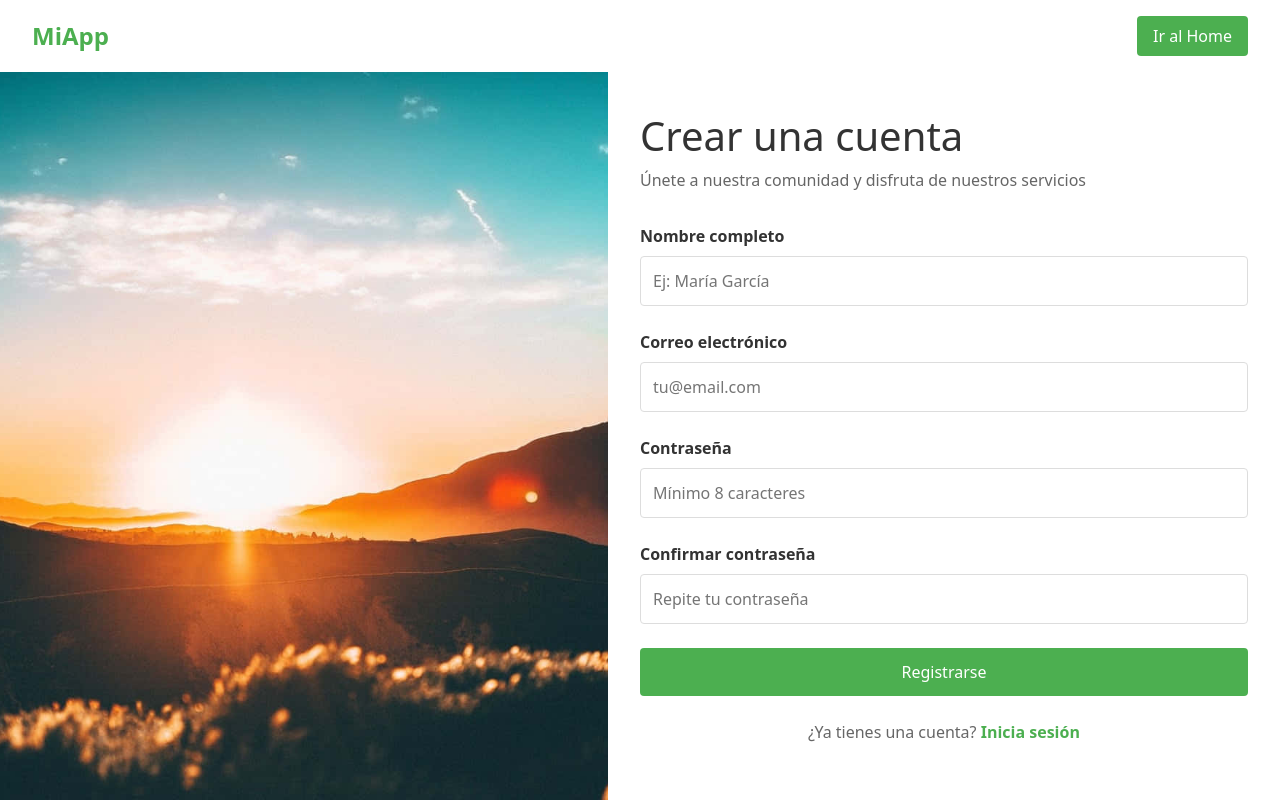
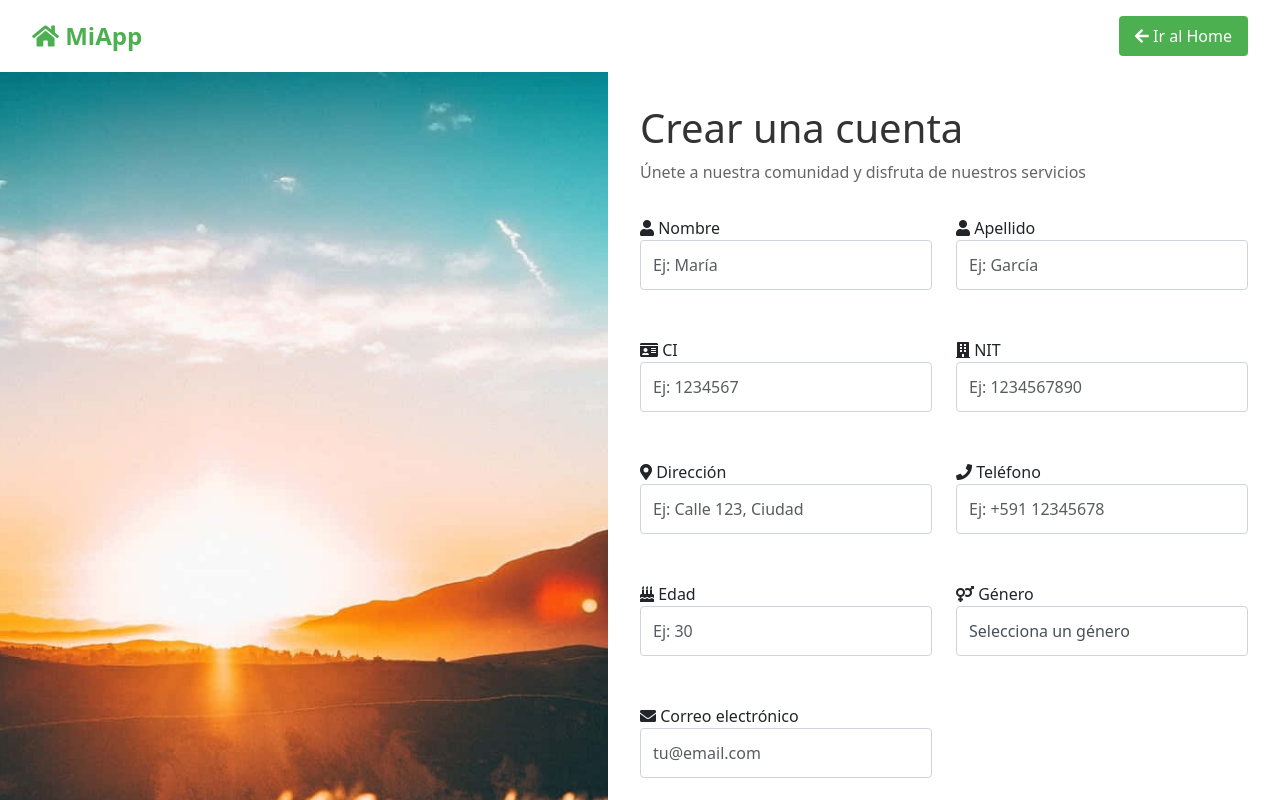
Before and after one commit to neotech-bol/Neotech-App-FrontEnd, a Vue app: page /register2 in a window 1280 px wide. Shown: the top 800 px of the page. Built offline with nearby package versions, Linux system fonts and the light colour scheme; no server answers.

Commit message:
agregando funcionalidad a las rutas con los roles permitidos accesos

```diff
--- a/src/Components/LoginComponent.vue
+++ b/src/Components/LoginComponent.vue
@@ -75,6 +75,7 @@ const inicioSesion = async () => {
     isLoading.value = true; // Establecer estado de carga
     try {
         const { data } = await login(formulario.value);
+        console.log(data);
         const tokenEncrypt = Buffer.from(data.access_token).toString('base64');
         localStorage.setItem('token', tokenEncrypt);
 
@@ -84,8 +85,10 @@ const inicioSesion = async () => {
             apellido: data.user.apellido,
             email: data.user.email,
             direccion: data.user.direccion,
-            telefono: data.user.telefono
+            telefono: data.user.telefono,
+            rol: data.user.roles[0].name
         };
+        console.log(data);
         localStorage.setItem('datosUser', JSON.stringify(datosUser));
 
         // Redirigir según el rol del usuario
--- a/src/Services/UsuarioService.js
+++ b/src/Services/UsuarioService.js
@@ -16,3 +16,7 @@ export const updateUser = (id, formulario) => {
 export const changeStatus = (id) => {
     return http().delete(`${urlBase}usuario/${id}`)
 }
+
+export const userAutenticado = () => {
+    return http().get(`${urlBase}usuario-autenticado`)
+}
--- a/src/views/Auth/Register2View.vue
+++ b/src/views/Auth/Register2View.vue
@@ -1,35 +1,84 @@
 <template>
   <div class="contenedor-auth">
     <nav class="barra-navegacion">
-        <a @click.prevent="irAHome" href="#" class="logo">MiApp</a>
-        <a @click.prevent="irAHome" href="#" class="boton-home">Ir al Home</a>
+      <a @click.prevent="irAHome" href="#" class="logo">
+        <i class="fas fa-home"></i> MiApp
+      </a>
+      <a @click.prevent="irAHome" href="#" class="boton-home">
+        <i class="fas fa-arrow-left"></i> Ir al Home
+      </a>
     </nav>
     <div class="contenido-auth">
       <div class="imagen-auth">
-          <img src="../../../public/imagenes/sunset-photography-1000-x-1000-wallpaper-gzdhdzyk67cfal0m.jpg" alt="Imagen de naturaleza" class="imagen-fondo">
+        <img src="../../../public/imagenes/sunset-photography-1000-x-1000-wallpaper-gzdhdzyk67cfal0m.jpg"
+          alt="Imagen de naturaleza" class="imagen-fondo">
       </div>
       <div class="formulario-auth">
         <h1 class="titulo-auth">Crear una cuenta</h1>
         <p class="subtitulo-auth">Únete a nuestra comunidad y disfruta de nuestros servicios</p>
-          <form @submit.prevent="registrar" class="formulario">
-            <div class="campo-formulario">
-              <label for="nombre">Nombre completo</label>
-              <input id="nombre" v-model="usuario.nombre" type="text" required placeholder="Ej: María García">
+        <div class="campos-grid">
+          <div class="mb-4">
+            <label for="nombre"><i class="fas fa-user"></i> Nombre</label>
+            <input id="nombre" v-model="formulario.nombre" type="text" required placeholder="Ej: María"
+              class="form-control" :class="{ 'is-invalid': errors.nombre }">
+            <span v-if="errors.nombre" class="mensaje-error"><i class="fas fa-exclamation-circle me-1"></i>{{ errors.nombre[0] }}</span>
           </div>
-            <div class="campo-formulario">
-              <label for="email">Correo electrónico</label>
-              <input id="email" v-model="usuario.email" type="email" required placeholder="tu@email.com">
+          <div class="mb-4">
+            <label for="apellido"><i class="fas fa-user"></i> Apellido</label>
+            <input id="apellido" v-model="formulario.apellido" type="text" required placeholder="Ej: García"
+              class="form-control" :class="{ 'is-invalid': errors.apellido }">
+            <span v-if="errors.apellido" class="mensaje-error"><i class="fas fa-exclamation-circle me-1"></i>{{ errors.apellido[0] }}</span>
           </div>
-            <div class="campo-formulario">
-              <label for="password">Contraseña</label>
-              <input id="password" v-model="usuario.password" type="password" required placeholder="Mínimo 8 caracteres">
+          <div class="mb-4">
+            <label for="ci"><i class="fas fa-id-card"></i> CI</label>
+            <input id="ci" v-model="formulario.ci" type="text" required placeholder="Ej: 1234567"
+              class="form-control" :class="{ 'is-invalid': errors.ci }">
+            <span v-if="errors.ci" class="mensaje-error"><i class="fas fa-exclamation-circle me-1"></i>{{ errors.ci[0] }}</span>
           </div>
-            <div class="campo-formulario">
-              <label for="confirmarPassword">Confirmar contraseña</label>
-              <input id="confirmarPassword" v-model="usuario.confirmarPassword" type="password" required placeholder="Repite tu contraseña">
+          <div class="mb-4">
+            <label for="nit"><i class="fas fa-building"></i> NIT</label>
+            <input id="nit" v-model="formulario.nit" type="text" placeholder="Ej: 1234567890"
+              class="form-control" :class="{ 'is-invalid': errors.nit }">
+            <span v-if="errors.nit" class="mensaje-error"><i class="fas fa-exclamation-circle me-1"></i>{{ errors.nit[0] }}</span>
           </div>
-            <button type="submit" class="boton-auth">Registrarse</button>
-          </form>
+          <div class="mb-4">
+            <label for="direccion"><i class="fas fa-map-marker-alt"></i> Dirección</label>
+            <input id="direccion" v-model="formulario.direccion" type="text" required placeholder="Ej: Calle 123, Ciudad"
+              class="form-control" :class="{ 'is-invalid': errors.direccion }">
+            <span v-if="errors.direccion" class="mensaje-error"><i class="fas fa-exclamation-circle me-1"></i>{{ errors.direccion[0] }}</span>
+          </div>
+          <div class="mb-4">
+            <label for="telefono"><i class="fas fa-phone"></i> Teléfono</label>
+            <input id="telefono" v-model="formulario.telefono" type="tel" required placeholder="Ej: +591 12345678"
+              class="form-control" :class="{ 'is-invalid': errors.telefono }">
+            <span v-if="errors.telefono" class="mensaje-error"><i class="fas fa-exclamation-circle me-1"></i>{{ errors.telefono[0] }}</span>
+          </div>
+          <div class="mb-4">
+            <label for="edad"><i class="fas fa-birthday-cake"></i> Edad</label>
+            <input id="edad" v-model="formulario.edad" type="number" required placeholder="Ej: 30"
+              class="form-control" :class="{ 'is-invalid': errors.edad }">
+            <span v-if="errors.edad" class="mensaje-error"><i class="fas fa-exclamation-circle me-1"></i>{{ errors.edad[0] }}</span>
+          </div>
+          <div class="mb-4">
+            <label for="genero"><i class="fas fa-venus-mars"></i> Género</label>
+            <select id="genero" v-model="formulario.genero" required class="form-control" :class="{ 'is-invalid': errors.genero }">
+              <option value="">Selecciona un género</option>
+              <option value="M">Masculino</option>
+              <option value="F">Femenino</option>
+              <option value="O">Otro</option>
+            </select>
+            <span v-if="errors.genero" class="mensaje-error"><i class="fas fa-exclamation-circle me-1"></i>{{ errors.genero[0] }}</span>
+          </div>
+          <div class="mb-4">
+            <label for="email"><i class="fas fa-envelope"></i> Correo electrónico</label>
+            <input id="email" v-model="formulario.email" type="email" required placeholder="tu@email.com"
+              class="form-control" :class="{ 'is-invalid': errors.email }">
+            <span v-if="errors.email" class="mensaje-error"><i class="fas fa-exclamation-circle me-1"></i>{{ errors.email[0] }}</span>
+          </div>
+        </div>
+        <button @click="registrarUsuario" class="boton-auth" :disabled="isLoading">
+          <i class="fas fa-user-plus"></i> {{ isLoading ? 'Registrando...' : 'Registrarse' }}
+        </button>
         <p class="texto-alternativa">
           ¿Ya tienes una cuenta? <a href="#" @click.prevent="irALogin" class="enlace-auth">Inicia sesión</a>
         </p>
@@ -39,20 +88,51 @@
 </template>
 
 <script setup>
+import { register } from '@/Services/AuthService';
 import { ref } from 'vue';
 import { useRouter } from 'vue-router';
 
 const router = useRouter();
+const formulario = ref({
+  nombre: '',
+  apellido: '',
+  ci: '',
+  nit: '',
+  direccion: '',
+  telefono: '',
+  edad: '',
+  genero: '',
+  email: '',
+});
+const errors = ref({});
+const isLoading = ref(false);
 
-  const usuario = ref({
-    nombre: '',
-    email: '',
-    password: '',
-    confirmarPassword: ''
-  });
+const registrarUsuario = async () => {
+  errors.value = {};
+  isLoading.value = true;
+  try {
+    console.log('Registrando usuario:', formulario.value);
+    const { data } = await register(formulario.value);
+    console.log('Respuesta del registro:', data);
+    router.push('/');
+  } catch (error) {
+    manejarError(error);
+  } finally {
+    isLoading.value = false;
+  }
+};
 
-  const registrar = () => {
-    // Lógica de registro...
+const manejarError = (error) => {
+  console.error('Error en el registro:', error);
+  if (error.response) {
+    if (error.response.status === 422) {
+      errors.value = error.response.data;
+    } else {
+      errors.value = { message: 'Error en el servidor, por favor intenta más tarde.' };
+    }
+  } else {
+    errors.value = { message: 'Ocurrió un error inesperado, por favor intenta más tarde.' };
+  }
 };
 
 const irALogin = () => {
@@ -65,6 +145,8 @@
 </script>
 
 <style scoped>
+@import url('https://cdnjs.cloudflare.com/ajax/libs/font-awesome/5.15.3/css/all.min.css');
+
 .contenedor-auth {
   min-height: 100vh;
   background-color: #f0f2f5;
@@ -78,7 +160,7 @@
   align-items: center;
   padding: 1rem 2rem;
   background-color: white;
-    box-shadow: 0 2px 4px rgba(0,0,0,0.1);
+  box-shadow: 0 2px 4px rgba(0, 0, 0, 0.1);
 }
 
 .logo {
@@ -123,6 +205,7 @@
   justify-content: center;
   padding: 2rem;
   background-color: white;
+  overflow-y: auto;
 }
 
 .titulo-auth {
@@ -137,28 +220,52 @@
   margin-bottom: 2rem;
 }
 
-  .formulario {
-    display: flex;
-    flex-direction: column;
+.campos-grid {
+  display: grid;
+  grid-template-columns: repeat(auto-fit, minmax(250px, 1fr));
   gap: 1.5rem;
+  margin-bottom: 1.5rem;
 }
 
-  .campo-formulario {
-    display: flex;
-    flex-direction: column;
+.mb-4 {
+  margin-bottom: 1rem;
 }
 
-  .campo-formulario label {
-    margin-bottom: 0.5rem;
-    font-weight: bold;
-    color: #333;
+.form-control {
+  display: block;
+  width: 100%;
+  padding: 0.75rem;
+  font-size: 1rem;
+  line-height: 1.5;
+  color: #495057;
+  background-color: #fff;
+  background-clip: padding-box;
+  border: 1px solid #ced4da;
+  border-radius: 0.25rem;
+  transition: border-color 0.15s ease-in-out, box-shadow 0.15s ease-in-out;
 }
 
-  .campo-formulario input {
-    padding: 0.75rem;
-    border: 1px solid #ddd;
-    border-radius: 0.25rem;
-    font-size: 1rem;
+.form-control:focus {
+  color: #495057;
+  background-color: #fff;
+  border-color: #80bdff;
+  outline: 0;
+  box-shadow: 0 0 0 0.2rem rgba(0, 123, 255, 0.25);
+}
+
+.is-invalid {
+  border-color: #dc3545;
+}
+
+.is-invalid:focus {
+  border-color: #dc3545;
+  box-shadow: 0 0 0 0.2rem rgba(220, 53, 69, 0.25);
+}
+
+.mensaje-error {
+  color: #dc3545;
+  font-size: 0.875rem;
+  margin-top: 0.5rem;
 }
 
 .boton-auth {
@@ -170,10 +277,17 @@
   font-size: 1rem;
   cursor: pointer;
   transition: background-color 0.3s;
+  margin-top: 1rem;
+  width: 100%;
 }
 
 .boton-auth:hover {
   background-color: #45a049;
+}
+
+.boton-auth:disabled {
+  background-color: #cccccc;
+  cursor: not-allowed;
 }
 
 .texto-alternativa {
--- /dev/null
+++ b/src/views/Unauthorized.vue
@@ -0,0 +1,13 @@
+<template>
+    <div>
+        <h1>Acceso Denegado</h1>
+        <p>No tienes permiso para acceder a esta página.</p>
+        <router-link to="/">Volver a la página de inicio</router-link>
+    </div>
+</template>
+
+<script>
+export default {
+    name: 'Unauthorized',
+};
+</script>
```
Also changed, not shown: src/Components/FooterComponents/FooterComponente.vue (+1 -29 lines), src/router/index.js (+49 -0 lines), src/views/CheckoutView.vue (+0 -22 lines), 1 other file (tests, documents, lock files or other folders). Lines whose indentation alone changed are shown as unchanged.
